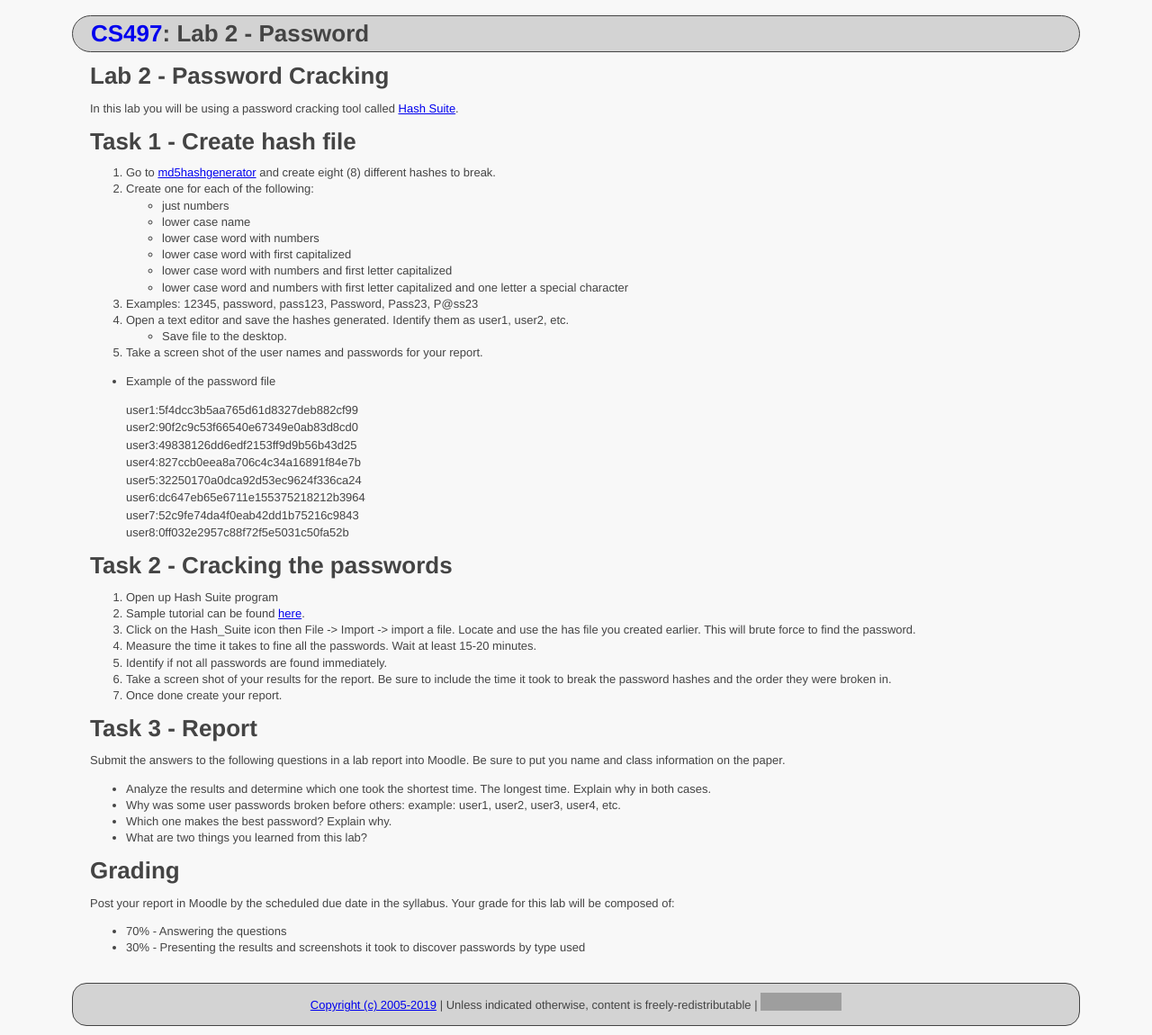
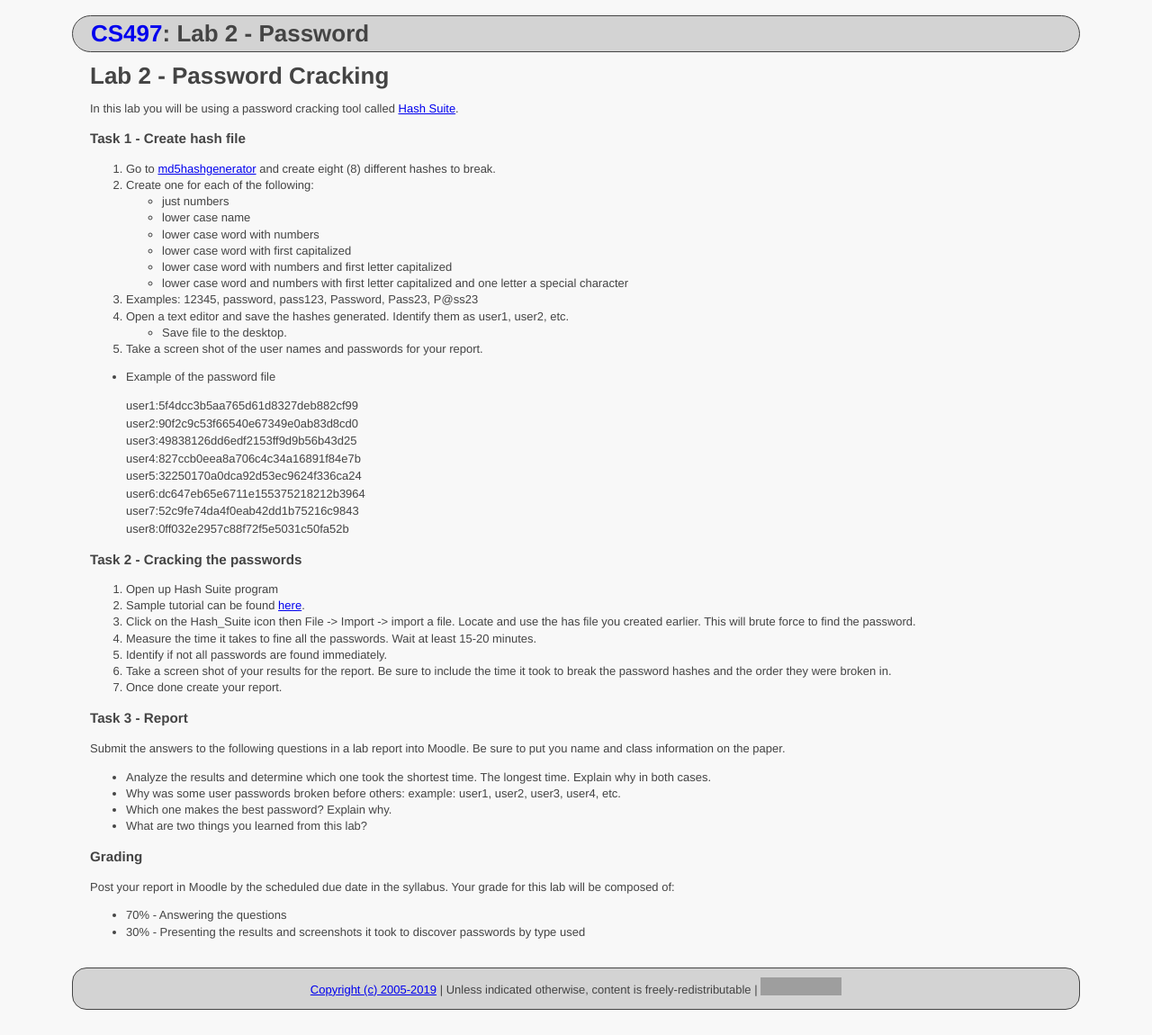
Before and after one commit to ycpcs/cs497-spring2019, a Jekyll site: the page built from labs/lab02.md, in a window 1280 px wide. Shown: the whole page at 90% size. Built offline with Jekyll 4.4.1, drawn with Linux system fonts in a browser that asks for light colours; grey boxes are pictures that could not be loaded.

Commit message:
Update lab02.md

```diff
--- a/labs/lab02.md
+++ b/labs/lab02.md
@@ -8,7 +8,7 @@ title: "Lab 2 - Password"
 
 In this lab you will be using a password cracking tool called  [Hash Suite](https://hashsuite.openwall.net/).
 
-# Task 1 - Create hash file
+### Task 1 - Create hash file
 
 1. Go to [md5hashgenerator](https://www.md5hashgenerator.com/) and create eight (8) different hashes to break.
 2. Create one for each of the following:
@@ -35,7 +35,7 @@ character
 > user7:52c9fe74da4f0eab42dd1b75216c9843 <br/>
 > user8:0ff032e2957c88f72f5e5031c50fa52b <br/>
 
-# Task 2 - Cracking the passwords
+### Task 2 - Cracking the passwords
 1. Open up Hash Suite program
 2. Sample tutorial can be found [here](https://hashsuite.openwall.net/tutorial).
 3. Click on the Hash_Suite icon then File -&gt; Import -&gt; import a file. Locate and use the has
@@ -46,7 +46,7 @@ file you created earlier. This will brute force to find the password.
 break the password hashes and the order they were broken in.
 7. Once done create your report.
 
-# Task 3 - Report
+### Task 3 - Report
 
 Submit the answers to the following questions in a lab report into Moodle. Be sure to put you
 name and class information on the paper.
@@ -56,7 +56,7 @@ Explain why in both cases.
 - Which one makes the best password? Explain why.
 - What are two things you learned from this lab?
 
-# Grading
+### Grading
 
 Post your report in Moodle by the scheduled due date in the syllabus. Your grade for this lab will be composed of:
 - 70% - Answering the questions
```
